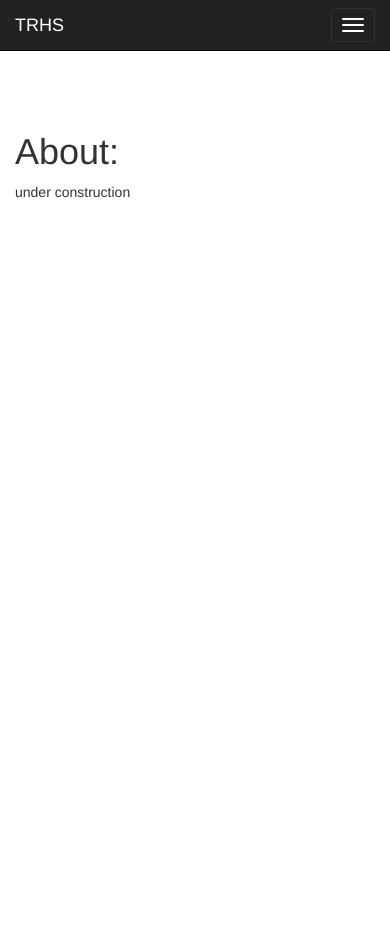
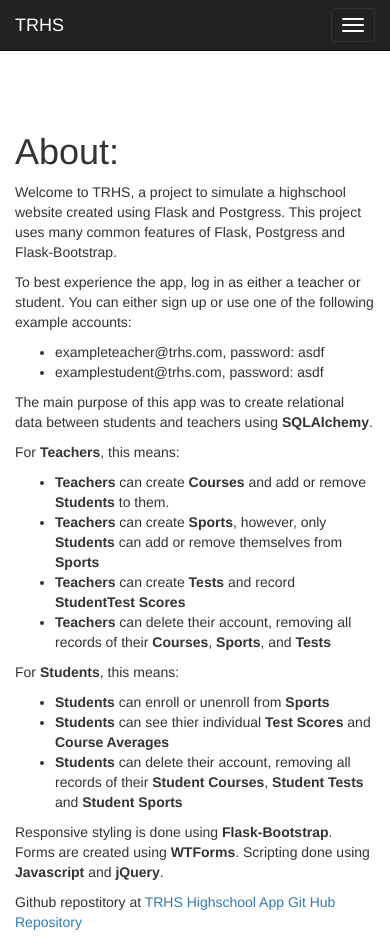
Before and after one commit to trabnett/flask-highscool-app, a Flask app: page /about in a window 390 px wide. Before the commit the page ends 198 px from the top, so only its background shows below. Run offline with Flask 2, Linux system fonts and the light colour scheme; the visitor is signed in with stand-in values (Sample User, id 1); data comes from the database, SQL or seed files in the repository; some libraries are stand-ins or nearby versions.

Commit message:
added about page

```diff
--- a/app/static/css/styles.css
+++ b/app/static/css/styles.css
@@ -35,7 +35,7 @@ h3{
     margin-left: 1em;
     margin-top: 2em;
 }
-.user_circle{
+.user-circle{
     border-radius: 50%;
     height: 3.1em;
     width: 3.1em;
@@ -62,7 +62,7 @@ h3{
     text-align: center;
 }
 .test_scores{
-    width: 15em;
+    width: 12em;
 }
 .student-checkbox{
     font-size: 16px;
@@ -106,7 +106,7 @@ h3{
     width: 14.5em;
 }
 .student-course-buffer{
-    width: 15em;
+    width: 12em;
 }
 .homepage {
     background-repeat: no-repeat !important;
@@ -171,3 +171,45 @@ h3{
 .bottom{
     min-height:80px;
 }
+
+@media screen and (max-width: 767px) {
+    .btn-group {
+        right: 0;
+    }
+    /* .test_scores{
+        width: 5em;
+    }
+    .student-course-buffer{
+        width: 7.5em;
+    }
+    .card-icon{
+        height: 6em;
+    }
+    .homepage-card{
+        height: 14em;
+    }
+    .card-content{
+        width: 9em;
+    } */
+}
+
+@media screen and (max-width: 440px) {
+    .test_scores{
+        width: 5em;
+    }
+    .student-course-buffer{
+        width: 5em;
+    }
+}
+
+@media screen and (max-width: 600px) {
+    .card-icon{
+        height: 6em;
+    }
+    .homepage-card{
+        height: 14em;
+    }
+    .card-content{
+        width: 7em;
+    }
+}
--- a/app/static/javascript.js
+++ b/app/static/javascript.js
@@ -2,20 +2,6 @@
 $(document).ready(function(){
     // adjustments for various mobile views
     $('#school').height($(window).height() - $('.first').height()).css({'background-repeat': 'no-repeat', 'background-attachment': 'fixed', 'background-size': 'cover'}).attr("class","")
-    let offset = ($(window).height()/2) - 40
-    $('.homepage-card').css('margin-top', offset)
-    if ($(window).width() < 590){
-        $('.card-backdrop').height(1000)
-        $('.homepage-card').css('margin-top', 20)
-    } else {
-        $('.card-backdrop').height($(window).height())
-        $('.btn-group').css('right', 160)
-    }
-    if ($(window).width() < 768){
-        $('.btn-group').css('right', 0)
-    } else {
-        $('.btn-group').css('right', '160px')
-    }
 
 
     // scroll fade feature for homepage
--- a/app/templates/about.html
+++ b/app/templates/about.html
@@ -2,7 +2,34 @@
 {% block content %}
     <div class="buffer container">
         <h1>About:</h1>
+        <div>
+            <p>Welcome to TRHS, a project to simulate a highschool website created using Flask and Postgress. This project uses many common features of Flask, Postgress and Flask-Bootstrap.</p>
+            <p>To best experience the app, log in as either a teacher or student. You can either sign up or use one of the following example accounts:</p>
+            <ul>
+                <li>
+                    exampleteacher@trhs.com, password: asdf
+                </li>
+                <li>
+                    examplestudent@trhs.com, password: asdf
+                </li>
+            </ul>
+            <p>The main purpose of this app was to create relational data between students and teachers using <b>SQLAlchemy</b>.</p>
+            <p>For <b>Teachers</b>, this means:</p>
+            <ul>
+                <li><b>Teachers</b> can create <b>Courses</b> and add or remove <b>Students</b> to them.</li>
+                <li><b>Teachers</b> can create <b>Sports</b>, however, only <b>Students</b> can add or remove themselves from <b>Sports</b></li>
+                <li><b>Teachers</b> can create <b>Tests</b> and record <b>Student</b><b>Test Scores</b></li>
+                <li><b>Teachers</b> can delete their account, removing all records of their <b>Courses</b>, <b>Sports</b>, and <b>Tests</b></li>
+            </ul>
+            <p>For <b>Students</b>, this means:</p>
+            <ul>
+                <li><b>Students</b> can enroll or unenroll from <b>Sports</b></li>
+                <li><b>Students</b> can see thier individual <b>Test Scores</b> and <b>Course Averages</b></li>
+                <li><b>Students</b> can delete their account, removing all records of their <b>Student Courses</b>, <b>Student Tests</b> and <b>Student Sports</b></li>
+            </ul>
+            <p>Responsive styling is done using <b>Flask-Bootstrap</b>. Forms are created using <b>WTForms</b>. Scripting done using <b>Javascript</b> and <b>jQuery</b>.</p>
+            <p>Github repostitory at <a href="https://github.com/trabnett/flask-highscool-app">TRHS Highschool App Git Hub Repository</a></p>
+        </div>
 
-        under construction
     </div>
 {% endblock %}
--- a/app/templates/includes/_navbar.html
+++ b/app/templates/includes/_navbar.html
@@ -32,7 +32,7 @@
                     <ul class="navbar-nav mr-auto">
                         <li>
                             <div class="btn-group">
-                                <button type="button" class="user_circle btn btn-primary dropdown-toggle" data-toggle="dropdown" aria-haspopup="true" aria-expanded="false">
+                                <button type="button" class="user-circle btn btn-primary dropdown-toggle" data-toggle="dropdown" aria-haspopup="true" aria-expanded="false">
                                     {{ current_user.first_name[0] }}{{ current_user.last_name[0] }}
                                 </button>
                                 <div class="dropdown-menu override">
--- a/app/templates/teacher_templates/sport.html
+++ b/app/templates/teacher_templates/sport.html
@@ -21,7 +21,7 @@
                         <h4>{{summary[0][3].sport_name}}</h4>
                     </td>
                     <td>
-                        <h4>{{summary[0][2].last_name}}</h4>
+                        <h4><a href="/teachers/{{ summary[0][2].id }}">{{ summary[0][2].last_name }}</a></h4>
                     </td>
                 </tr>
             </table>
```
